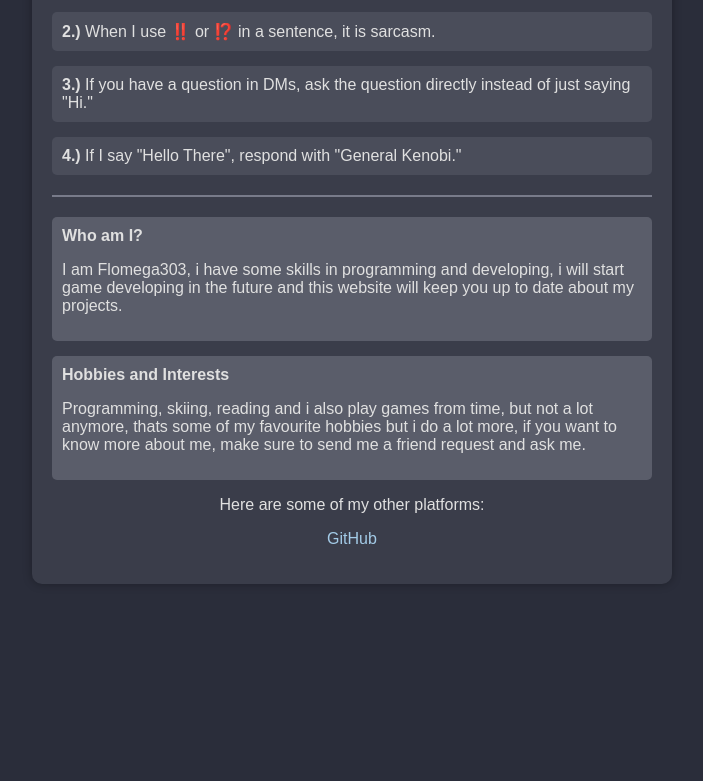
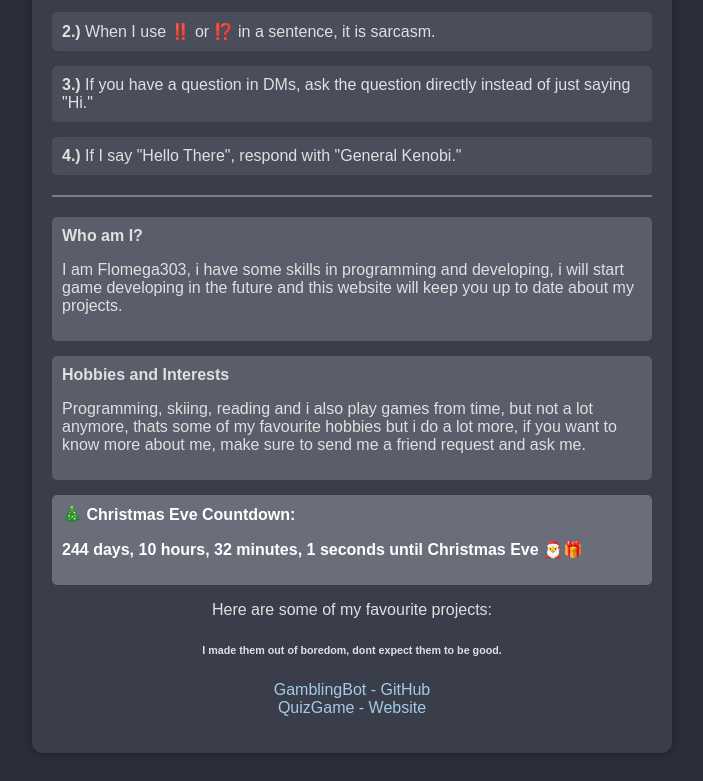
Before and after one commit to DrParanoya/GTA-VI-countdown, a plain HTML site: page index.html in a window 1280 px wide. Shown: the part 169-950 px from the top of the page, without its empty margins (288-991 px from the left). Before the commit the page ends 800 px from the top, so only its background shows below. Drawn offline with Linux system fonts and the light colour scheme.

Commit message:
Update index.html

```diff
--- a/index.html
+++ b/index.html
@@ -52,6 +52,11 @@
             color: #a3cbe7;
             text-decoration: none;
         }
+        #countdown {
+            background: #6a6d7a;
+            color: #fff;
+            font-weight: bold;
+        }
     </style>
 </head>
 <body>
@@ -73,13 +78,44 @@
                 <strong>Hobbies and Interests</strong>
                 <p>Programming, skiing, reading and i also play games from time, but not a lot anymore, thats some of my favourite hobbies but i do a lot more, if you want to know more about me, make sure to send me a friend request and ask me.</p>
             </div>
+            <div id="countdown" class="info-section">
+                <strong>🎄 Christmas Eve Countdown:</strong>
+                <p id="timer">Loading...</p>
+            </div>
         </div>
-        <p>Here are some of my other platforms:</p>
+        <p>Here are some of my favourite projects:</p>
         <p>
+            <h6>I made them out of boredom, dont expect them to be good.</h6>
             <a href="#" target="_blank"></a>
-            <a href="https://github.com/Flomega" target="_blank">GitHub</a>
-            <a href="#" target="_blank"></a>
+            <a href="https://github.com/Flomega/GamblingBot" target="_blank">GamblingBot - GitHub</a> <br>
+            <a href="https://flomega.github.io/Flomega-IQ-Test/" target="_blank">QuizGame - Website</a>
         </p>
     </div>
+
+    <script>
+        function updateCountdown() {
+            const now = new Date();
+            const currentYear = now.getFullYear();
+            const christmasEve = new Date(`December 24, ${currentYear} 00:00:00`);
+
+            // If Christmas Eve has passed this year, count down to next year
+            if (now > christmasEve) {
+                christmasEve.setFullYear(currentYear + 1);
+            }
+
+            const diff = christmasEve - now;
+
+            const days = Math.floor(diff / (1000 * 60 * 60 * 24));
+            const hours = Math.floor((diff / (1000 * 60 * 60)) % 24);
+            const minutes = Math.floor((diff / (1000 * 60)) % 60);
+            const seconds = Math.floor((diff / 1000) % 60);
+
+            document.getElementById("timer").textContent =
+                `${days} days, ${hours} hours, ${minutes} minutes, ${seconds} seconds until Christmas Eve 🎅🎁`;
+        }
+
+        updateCountdown();
+        setInterval(updateCountdown, 1000);
+    </script>
 </body>
 </html>
```
